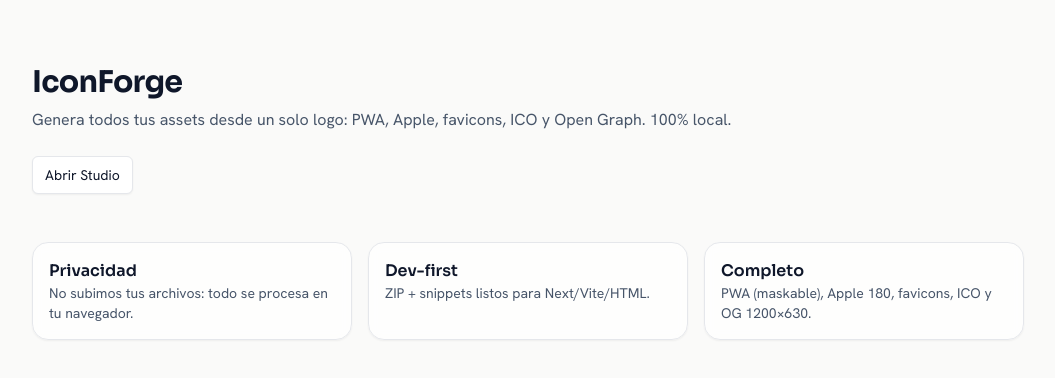
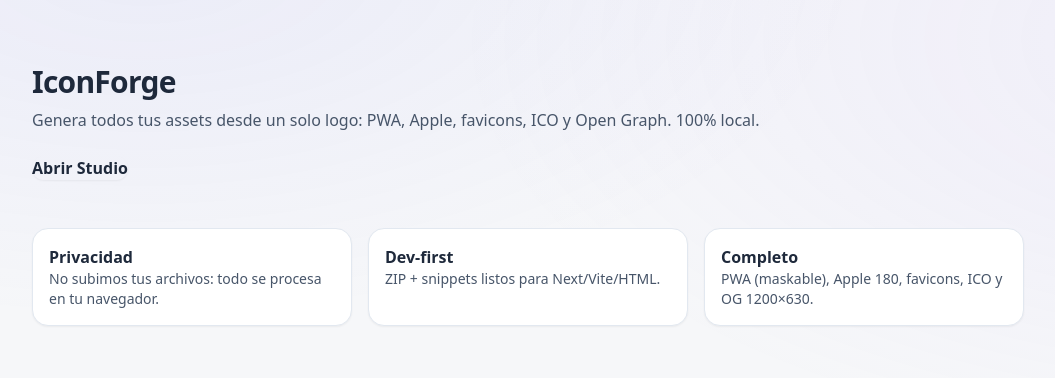
Before and after one commit to Mauriizio/icon-forget, a Next.js app in the folder iconforge/: page /marketing in a window 1280 px wide. Shown: the top 378 px of the page, without its empty margins (112-1167 px from the left). Built offline with nearby package versions, Linux system fonts and the light colour scheme.

Commit message:
buscando el estilo

```diff
--- a/iconforge/src/app/globals.css
+++ b/iconforge/src/app/globals.css
@@ -2,80 +2,79 @@
 @tailwind components;
 @tailwind utilities;
 
-:root { color-scheme: light; }
-html, body { height: 100%; }
-body { @apply bg-stone-50 text-slate-900; }
+/* =========================
+   Tema base (sin libs extra)
+   ========================= */
+:root {
+  --if-bg:        246 247 249;   /* #f6f7f9  */
+  --if-ink:       15 23 42;      /* slate-900 */
+  --if-ink-soft:  71 85 105;     /* slate-600 */
+  --if-primary:   99 102 241;    /* indigo-500 */
+  --if-accent:   167 139 250;    /* violet-400 */
+  --if-ring:     203 213 225;    /* slate-300 */
+  --if-card:     255 255 255;    /* white */
+}
 
-.btn { @apply inline-flex items-center gap-2 rounded-md border px-3 py-2 text-sm shadow-sm bg-white hover:bg-slate-50; }
-.card { @apply rounded-2xl border bg-white shadow-sm; }
-
-
-
-
-
-body{
-  font-family: var(--font-sans);
+/* Tipografía/antialias general */
+html { color-scheme: light; }
+body {
+  @apply text-slate-800;
   -webkit-font-smoothing: antialiased;
   -moz-osx-font-smoothing: grayscale;
-}
-h1,h2,h3,.font-display{ font-family: var(--font-display); }
 
-/* === BACKDROP SUAVE (ADD) === */
-.bg-app{
-  background:#fbfbff;
-  background-image:
-    radial-gradient(60rem 30rem at 10% -10%, rgba(141,124,255,.18), transparent 60%),
-    radial-gradient(50rem 30rem at 90% 10%, rgba(109,84,255,.12), transparent 60%);
-}
-@media (prefers-color-scheme: dark){
-  .bg-app{
-    background-color:#0b0b12;
-    background-image:
-      radial-gradient(60rem 30rem at 10% -10%, rgba(141,124,255,.15), transparent 60%),
-      radial-gradient(50rem 30rem at 90% 10%, rgba(109,84,255,.10), transparent 60%);
-  }
+  /* Fondo con patrón MUY sutil (radial + grid) */
+  background:
+    radial-gradient(1200px 600px at 20% -10%, rgba(var(--if-primary) / 0.08), transparent 60%),
+    radial-gradient(1400px 700px at 110% 10%, rgba(var(--if-accent) / 0.10), transparent 60%),
+    linear-gradient(transparent 0, transparent 100%);
+  background-color: rgb(var(--if-bg));
 }
 
-/* === CARD GLASSY (opcional) (ADD) === */
-.card{
-  background:rgba(255,255,255,.7);
-  -webkit-backdrop-filter:blur(6px);
-  backdrop-filter:blur(6px);
+/* Selección de texto con la marca */
+::selection {
+  background-color: rgba(var(--if-primary) / 0.25);
+  color: rgb(var(--if-ink));
 }
 
-
-/* === FONTS (ADD) === */
-:root{
-  --font-sans: "Hanken Grotesk", ui-sans-serif, system-ui, -apple-system, "Segoe UI",
-    Roboto, "Helvetica Neue", Arial, "Noto Sans", "Apple Color Emoji", "Segoe UI Emoji";
-  --font-display: "Sora", var(--font-sans);
+/* Tarjetas y botones “default” */
+.card {
+  @apply rounded-2xl border border-slate-200 bg-white shadow-sm;
 }
-body{
-  font-family: var(--font-sans);
-  -webkit-font-smoothing: antialiased;
-  -moz-osx-font-smoothing: grayscale;
+.btn {
+  @apply inline-flex items-center justify-center gap-2 rounded-2xl font-semibold shadow-sm focus:outline-none focus-visible:ring focus-visible:ring-indigo-500/30;
 }
-h1,h2,h3,.font-display{ font-family: var(--font-display); }
-
-/* Fondo suave reutilizable (opcional) */
-.bg-app{
-  background:#fbfbff;
-  background-image:
-    radial-gradient(60rem 30rem at 10% -10%, rgba(141,124,255,.18), transparent 60%),
-    radial-gradient(50rem 30rem at 90% 10%, rgba(109,84,255,.12), transparent 60%);
+.btn-primary {
+  @apply btn bg-indigo-600 text-white hover:bg-indigo-700 px-6 py-3;
 }
-@media (prefers-color-scheme: dark){
-  .bg-app{
-    background-color:#0b0b12;
-    background-image:
-      radial-gradient(60rem 30rem at 10% -10%, rgba(141,124,255,.15), transparent 60%),
-      radial-gradient(50rem 30rem at 90% 10%, rgba(109,84,255,.10), transparent 60%);
-  }
+.btn-ghost {
+  @apply btn border border-slate-200 bg-white hover:bg-slate-50 px-5 py-3 text-sm font-medium text-slate-700;
 }
 
-/* Tarjeta “glassy” (opcional) */
-.card{
-  background:rgba(255,255,255,.7);
-  -webkit-backdrop-filter:blur(6px);
-  backdrop-filter:blur(6px);
+/* Chips / badges */
+.badge {
+  @apply inline-flex items-center rounded-full bg-white px-3 py-1 text-xs ring-1 ring-slate-200;
 }
+
+/* Contenedor máximo para coherencia de ancho */
+.container-if {
+  @apply mx-auto max-w-6xl px-4;
+}
+
+/* Hero título: tracking y weight agradable */
+.h1-gradient {
+  background-image: linear-gradient(90deg, rgb(var(--if-primary)) 0%, rgb(var(--if-accent)) 100%);
+  -webkit-background-clip: text;
+  background-clip: text;
+  color: transparent;
+}
+
+/* Panel ilustración del logo grande (glow suave) */
+.hero-figure {
+  --g1: rgba(99,102,241,0.15);
+  --g2: rgba(167,139,250,0.18);
+  background:
+    radial-gradient(600px 300px at 70% 10%, var(--g2), transparent 60%),
+    radial-gradient(500px 260px at 20% 90%, var(--g1), transparent 60%),
+    white;
+  @apply rounded-3xl border border-slate-200 shadow-lg;
+}
--- a/iconforge/src/app/page.jsx
+++ b/iconforge/src/app/page.jsx
@@ -6,7 +6,6 @@
     <main className="min-h-dvh bg-slate-50">
       {/* HERO */}
       <section className="mx-auto max-w-5xl lg:max-w-6xl px-4 pt-16 pb-10">
-
         {/* Contenedor responsivo: columna única en móvil, 2 columnas en desktop si luego añades una preview */}
         <div className="grid gap-8 lg:grid-cols-2 items-center">
           {/* Columna de texto */}
@@ -30,11 +29,9 @@
               <span className="inline-flex justify-center text-center rounded-full px-3 py-1 text-sm bg-violet-100 text-violet-700 max-w-[260px]">
                 100% local · Sin backend · Next.js 15 + Tailwind 3
               </span>
-
             </div>
 
             <p className="mt-4 text-lg text-slate-700 text-center sm:text-left sm:max-w-xl">
-
               Genera todos tus assets desde un solo logo: PWA (maskable), Apple Touch, favicons PNG/ICO y Open Graph 1200×630.
               Todo se procesa en tu navegador. Sin subidas, sin esperas.
             </p>
@@ -110,28 +107,21 @@
         <div className="mt-4 grid gap-4 md:grid-cols-2">
           <FeatureCard
             className="rounded-2xl border border-slate-200 bg-white p-5 shadow-sm transition hover:shadow-md hover:-translate-y-0.5"
-
             title="Assets de marca coherentes"
             desc="Con márgenes seguros y maskable listo para PWA. Exportes nítidos desde 16×16 hasta 512×512."
           />
           <FeatureCard
-
             className="rounded-2xl border border-slate-200 bg-white p-5 shadow-sm transition hover:shadow-md hover:-translate-y-0.5"
-
             title="OG 1200×630 con tipografía clara"
             desc="Capa de fondo automática si tu logo es transparente. Títulos y subtítulos personalizables."
           />
           <FeatureCard
-
             className="rounded-2xl border border-slate-200 bg-white p-5 shadow-sm transition hover:shadow-md hover:-translate-y-0.5"
-
             title="Manifest válido"
             desc="Generamos site.webmanifest con purpose 'any maskable' y colores configurables."
           />
           <FeatureCard
-
             className="rounded-2xl border border-slate-200 bg-white p-5 shadow-sm transition hover:shadow-md hover:-translate-y-0.5"
-
             title="Sin dependencia del servidor"
             desc="Todo sucede en tu navegador con Canvas API, canvg y client-zip. Privacidad total."
           />
@@ -182,9 +172,9 @@
   );
 }
 
-function FeatureCard({ title, desc }) {
+function FeatureCard({ title, desc, className = "" }) {
   return (
-    <div className="rounded-2xl border border-slate-200 bg-white p-5 shadow-sm">
+    <div className={className || "rounded-2xl border border-slate-200 bg-white p-5 shadow-sm"}>
       <h3 className="text-base font-semibold text-slate-900">{title}</h3>
       <p className="mt-1 text-sm text-slate-600">{desc}</p>
     </div>
```
Lines whose indentation alone changed are shown as unchanged.
